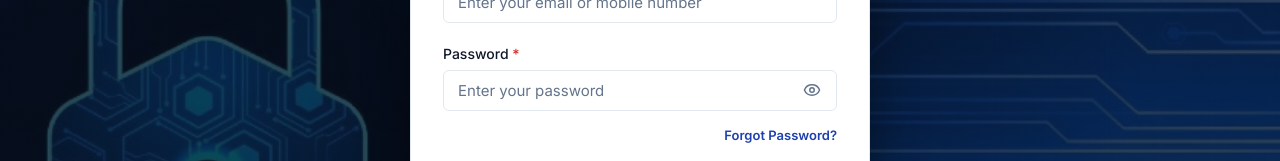
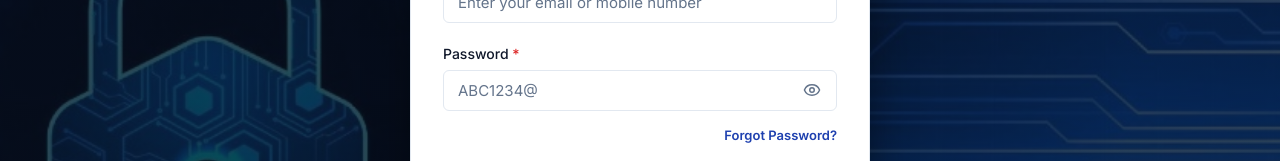
Before and after one commit to amankr28819-prog/CRP---India-NEW, a React (Vite) app in the folder frontend/: page /login in a window 1280 px wide. Shown: the part 394-555 px from the top of the page. Built offline with nearby package versions, Linux system fonts and the light colour scheme; no server answers.

Commit message:
Update password field demo placeholders

```diff
--- a/frontend/src/pages/CitizenLogin.jsx
+++ b/frontend/src/pages/CitizenLogin.jsx
@@ -593,7 +593,7 @@ export default function CitizenLogin() {
                   autoComplete="current-password"
                   value={password}
                   onChange={(e) => setPassword(e.target.value)}
-                  placeholder="Enter your password"
+                  placeholder="ABC1234@"
                   className="form-input"
                   style={{ paddingRight: '44px' }}
                   required
--- a/frontend/src/pages/authority/AuthorityLogin.jsx
+++ b/frontend/src/pages/authority/AuthorityLogin.jsx
@@ -150,7 +150,7 @@ export default function AuthorityLogin() {
                 autoComplete="current-password"
                 value={password}
                 onChange={(e) => setPassword(e.target.value)}
-                placeholder="Enter your password"
+                placeholder="ABC1234@"
                 className="form-input"
                 style={{ paddingRight: '44px' }}
                 required
```
